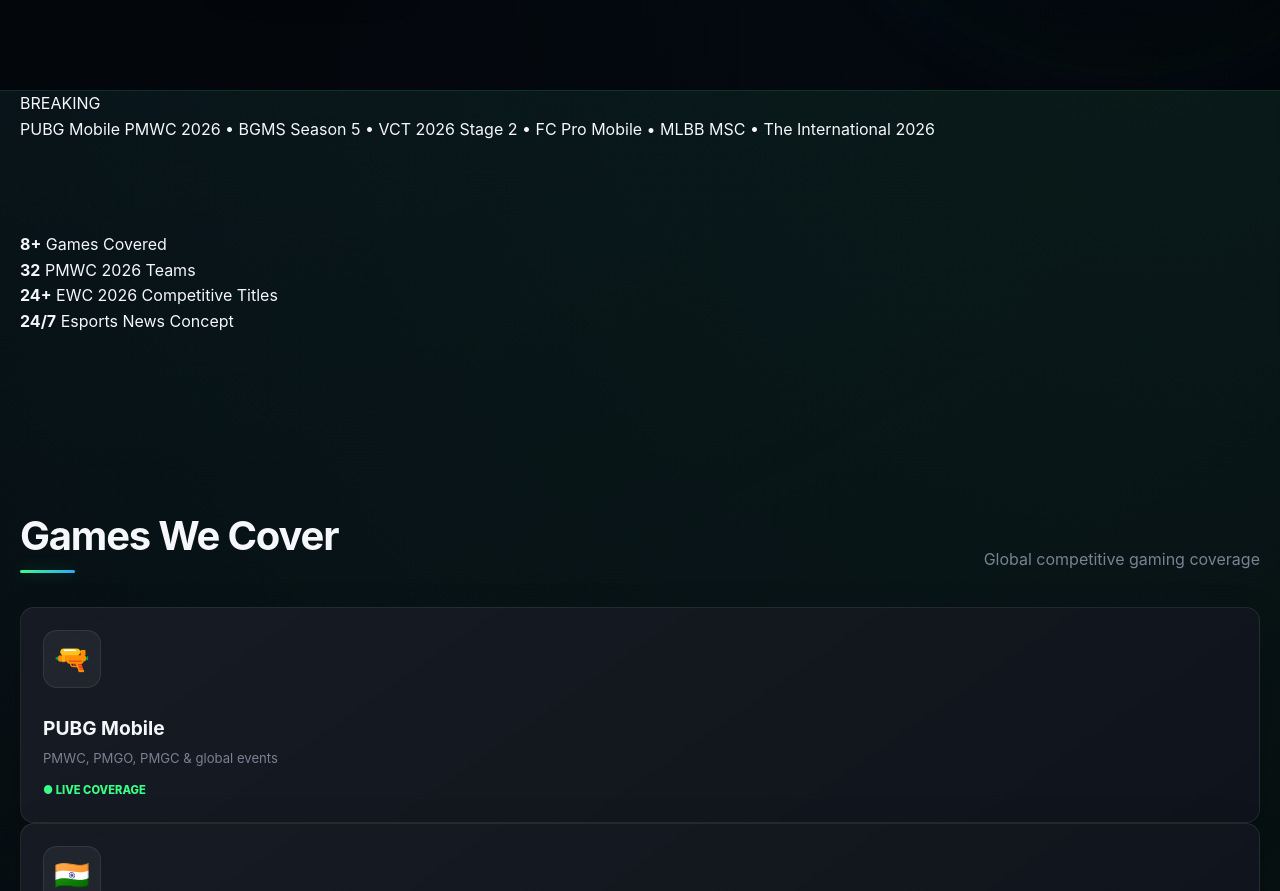
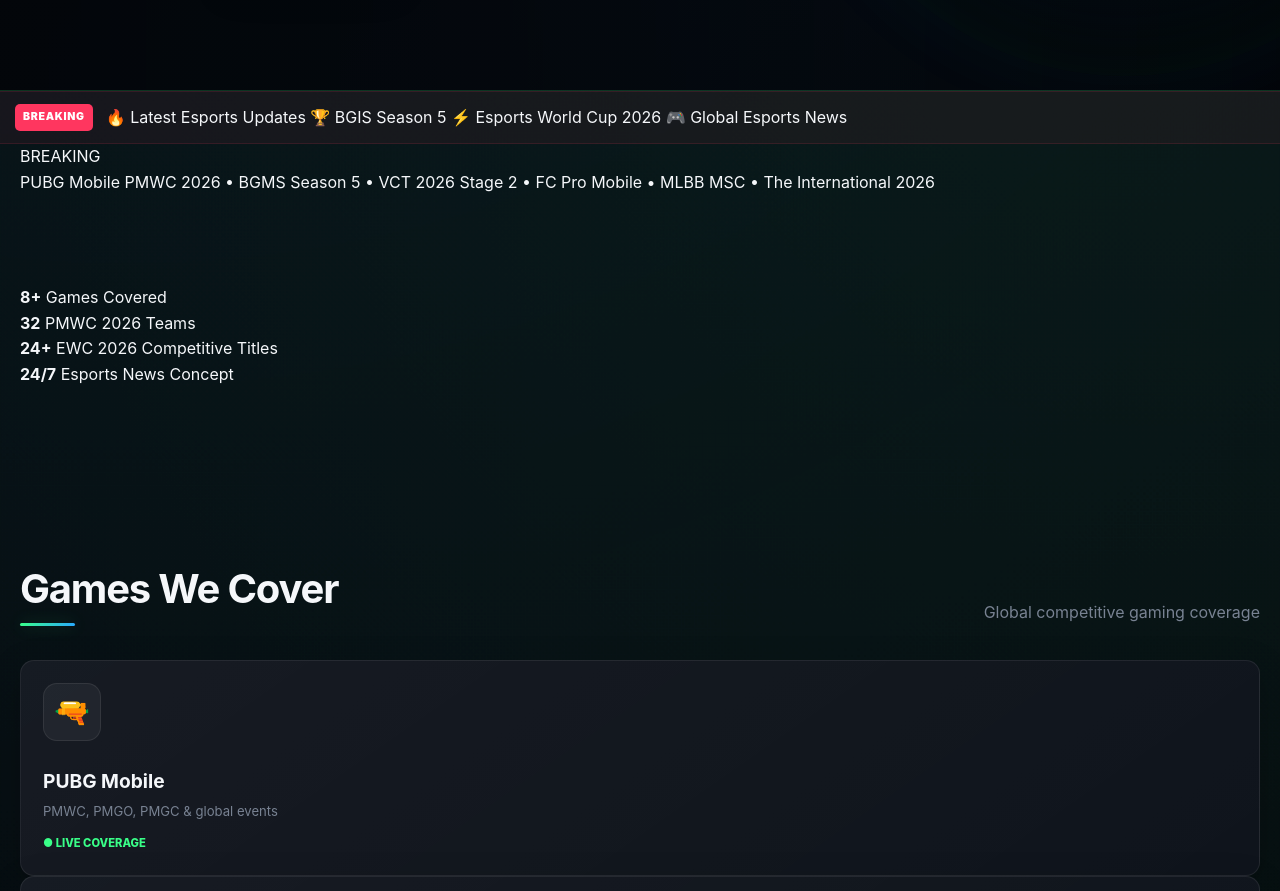
Before and after one commit to ravinahir228/Esportspulse, a plain HTML site: page index.html in a window 1280 px wide. Shown: the part 898-1789 px from the top of the page. Drawn offline with Linux system fonts and the light colour scheme.

Commit message:
Update index.html

```diff
--- a/index.html
+++ b/index.html
@@ -97,7 +97,16 @@
 
   </div>
 </section>
+<div class="breaking-news">
+  <span class="breaking-label">BREAKING</span>
 
+  <div class="breaking-content">
+    <span>🔥 Latest Esports Updates</span>
+    <span>🏆 BGIS Season 5</span>
+    <span>⚡ Esports World Cup 2026</span>
+    <span>🎮 Global Esports News</span>
+  </div>
+</div>
 <!-- LIVE TICKER -->
 <div class="ticker">
   <div class="container ticker-inner">
```
